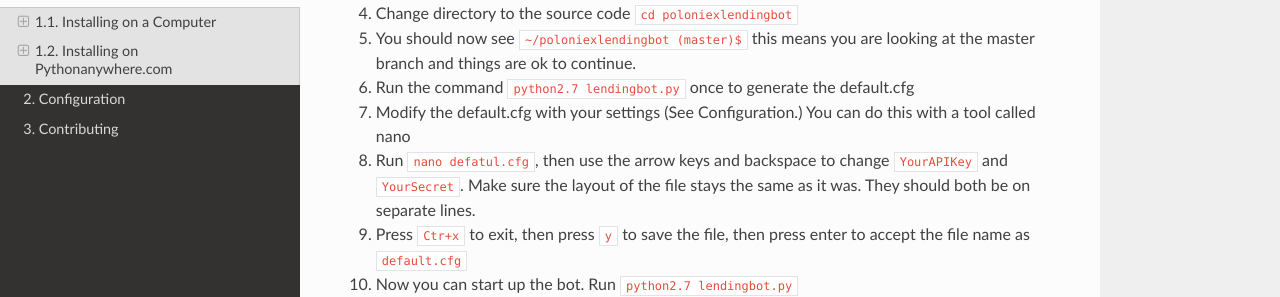
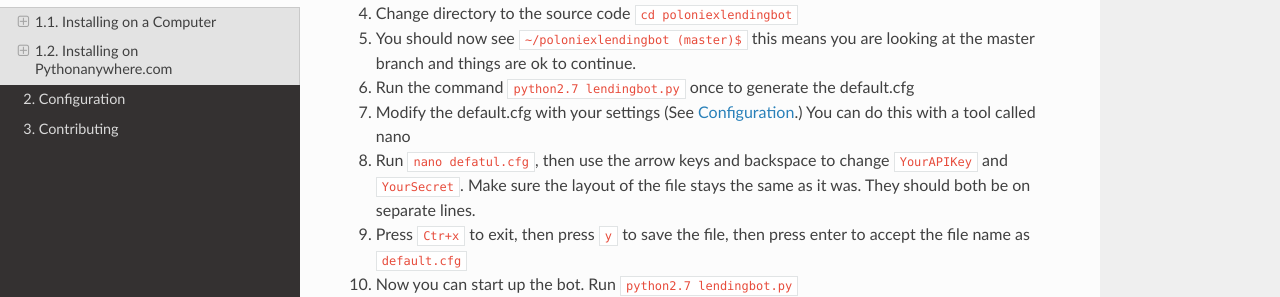
Before and after one commit to BitBotFactory/MikaLendingBot, a Sphinx documentation site: the page built from docs/installation.rst, in a window 1280 px wide and 900 px high, scrolled down 2374 px. Shown: the part 155-452 px from the top of the window. Built offline with Sphinx 7.4.7 and the Read the Docs theme 2.0.0, drawn with Linux system fonts in a browser that asks for light colours; part of the change alters nothing that is shown.

```diff
--- a/docs/installation.rst
+++ b/docs/installation.rst
@@ -106,7 +106,7 @@ Downloading the bot's files to Pythonanywhere
 #. Change directory to the source code ``cd poloniexlendingbot``
 #. You should now see ``~/poloniexlendingbot (master)$`` this means you are looking at the master branch and things are ok to continue.
 #. Run the command ``python2.7 lendingbot.py`` once to generate the default.cfg
-#. Modify the default.cfg with your settings (See Configuration.) You can do this with a tool called nano
+#. Modify the default.cfg with your settings (See  `Configuration <http://poloniexlendingbot.readthedocs.io/en/latest/configuration.html>`_.) You can do this with a tool called nano
 #. Run ``nano defatul.cfg``, then use the arrow keys and backspace to change ``YourAPIKey`` and ``YourSecret``. Make sure the layout of the file stays the same as it was. They should both be on separate lines.
 #. Press ``Ctr+x`` to exit, then press ``y`` to save the file, then press enter to accept the file name as ``default.cfg``
 #. Now you can start up the bot. Run ``python2.7 lendingbot.py``
```
